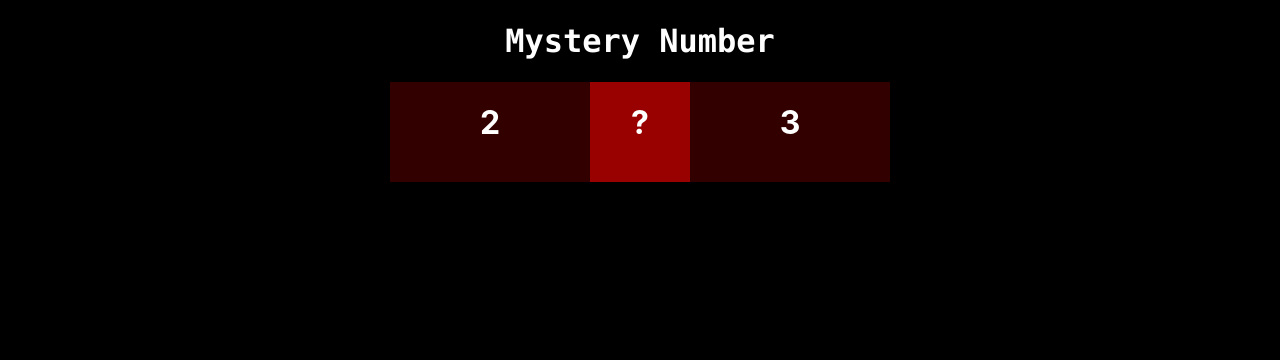
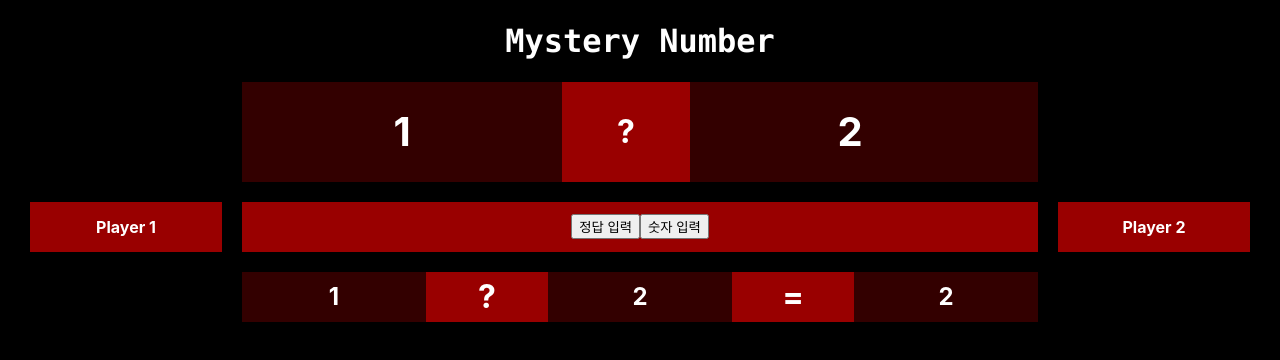
Before and after one commit to kwonmoto/mysterynumber, a React (Create React App) app: page / in a window 1280 px wide. Shown: the top 360 px of the page. Built offline with nearby package versions, Linux system fonts and the light colour scheme.

Commit message:
container 구성 초안

```diff
--- a/public/index.html
+++ b/public/index.html
@@ -24,7 +24,7 @@
       work correctly both with client-side routing and a non-root public URL.
       Learn how to configure a non-root public URL by running `npm run build`.
     -->
-    <title>React App</title>
+    <title>Mystery Number</title>
   </head>
   <body>
     <noscript>You need to enable JavaScript to run this app.</noscript>
--- a/src/App.css
+++ b/src/App.css
@@ -3,21 +3,125 @@
 }
 
 .container {
+  display: grid;
+  grid-template-columns: repeat(3, minmax(100px, auto));
+  grid-template-rows: repeat(3, minmax(1vw, auto));
+  row-gap: 20px;
+  column-gap: 20px;
+}
+
+.question {
   background-color: #330000;
   display: inline-flex;
   flex-flow: row nowrap;
   /* flex-direction: row;
   flex-wrap: nowrap; */
+  height: 100px;
+  grid-row: 1;
+  grid-column: 2/3
 }
 
-.container .number {
-  width: 200px;
+.question .number {
+  width: 25vw;
   height: 100px;
   background-color: #330000;
+  position: relative;
+  display: inline-flex;
+  flex-flow: row nowrap;
+  justify-content: center;
+  align-items: center;
 }
 
-.container .mark {
-  width: 100px;
+.question .number .text {
+  text-align: center;
+  font-size: 2.5vmin;
+}
+
+.question .mark {
+  width: 10vw;
   height: 100px;
   background-color: #990000;
+  position: relative;
+  display: inline-flex;
+  flex-flow: row nowrap;
+  justify-content: center;
+  align-items: center;
 }
+
+.question .mark .text {
+  text-align: center;
+}
+
+.player1 {
+  background-color: #990000;
+  display: inline-flex;
+  flex-flow: row nowrap;
+  justify-content: center;
+  align-items: center;
+  width: 15vw;
+  height: 50px;
+  grid-row: 2;
+  grid-column: 1/2
+}
+
+.player2 {
+  background-color: #990000;
+  display: inline-flex;
+  justify-content: center;
+  align-items: center;
+  width: 15vw;
+  height: 50px;
+  grid-row: 2;
+  grid-column: 3/4
+}
+
+.inputNumber {
+  background-color: #990000;
+  display: inline-flex;
+  justify-content: center;
+  align-items: center;
+  height: 50px;
+  grid-row: 2;
+  grid-column: 2/3
+}
+
+.calculateResult {
+  background-color: #330000;
+  display: inline-flex;
+  flex-flow: row nowrap;
+  /* flex-direction: row;
+  flex-wrap: nowrap; */
+  height: 50px;
+  grid-row: 3;
+  grid-column: 2/3
+}
+
+.calculateResult .number {
+  width: 15vw;
+  height: 50px;
+  background-color: #330000;
+  position: relative;
+  display: inline-flex;
+  flex-flow: row nowrap;
+  justify-content: center;
+  align-items: center;
+}
+
+.calculateResult .number .text {
+  text-align: center;
+}
+
+.calculateResult .mark {
+  width: 10vw;
+  height: 50px;
+  background-color: #990000;
+  position: relative;
+  display: inline-flex;
+  flex-flow: row nowrap;
+  justify-content: center;
+  align-items: center;
+}
+
+.calculateResult .mark .text {
+  text-align: center;
+}
--- a/src/App.tsx
+++ b/src/App.tsx
@@ -1,13 +1,13 @@
 import React from "react";
 import "./App.css";
-import Question from "./container/Question";
+import GamePage from "./container/GamePage";
 import Title from "./container/Title";
 
 function App() {
   return (
     <div className="App">
       <Title />
-      <Question />
+      <GamePage />
     </div>
   );
 }
--- /dev/null
+++ b/src/container/CalculateResult.tsx
@@ -0,0 +1,35 @@
+import React from "react";
+
+function CalculateResult() {
+  return (
+    <div className="calculateResult">
+      <div className="number">
+        <div className="text">
+          <h2>1</h2>
+        </div>
+      </div>
+      <div className="mark">
+        <div className="text">
+          <h1>?</h1>
+        </div>
+      </div>
+      <div className="number">
+        <div className="text">
+          <h2>2</h2>
+        </div>
+      </div>
+      <div className="mark">
+        <div className="text">
+          <h1>=</h1>
+        </div>
+      </div>
+      <div className="number">
+        <div className="text">
+          <h2>2</h2>
+        </div>
+      </div>
+    </div>
+  );
+}
+
+export default CalculateResult;
--- /dev/null
+++ b/src/container/GamePage.tsx
@@ -0,0 +1,19 @@
+import React from "react";
+import PlayerName from "./PlayerName";
+import Question from "./Question";
+import InputNumber from "./InputNumber";
+import CalculateResult from "./CalculateResult";
+
+function GamePage() {
+  return (
+    <div className="container">
+      <Question />
+      <PlayerName name="Player 1" playerNum={1} />
+      <PlayerName name="Player 2" playerNum={2} />
+      <InputNumber />
+      <CalculateResult />
+    </div>
+  );
+}
+
+export default GamePage;
--- /dev/null
+++ b/src/container/InputNumber.tsx
@@ -0,0 +1,11 @@
+import React from "react";
+
+function InputNumber() {
+  return (
+    <div className="inputNumber">
+      <button>정답 입력</button>
+      <button>숫자 입력</button>
+    </div>
+  );
+}
+export default InputNumber;
--- /dev/null
+++ b/src/container/PlayerName.tsx
@@ -0,0 +1,18 @@
+import React from "react";
+
+type playerNameProps = {
+  name: string;
+  playerNum: 1 | 2;
+};
+
+function PlayerName({ name, playerNum }: playerNameProps) {
+  const className = playerNum === 1 ? "player1" : "player2";
+
+  return (
+    <div className={className}>
+      <h4>{name}</h4>
+    </div>
+  );
+}
+
+export default PlayerName;
--- a/src/container/Question.tsx
+++ b/src/container/Question.tsx
@@ -2,15 +2,21 @@ import React from "react";
 
 function Question() {
   return (
-    <div className="container">
+    <div className="question">
       <div className="number">
-        <h1>2</h1>
+        <div className="text">
+          <h1>1</h1>
+        </div>
       </div>
       <div className="mark">
-        <h1>?</h1>
+        <div className="text">
+          <h1>?</h1>
+        </div>
       </div>
       <div className="number">
-        <h1>3</h1>
+        <div className="text">
+          <h1>2</h1>
+        </div>
       </div>
     </div>
   );
--- a/src/index.css
+++ b/src/index.css
@@ -6,7 +6,8 @@ body {
   -webkit-font-smoothing: antialiased;
   -moz-osx-font-smoothing: grayscale;
   background-color: black;
-  color: white
+  color: white;
+  padding: 0 30px
 }
 
 code {
```
